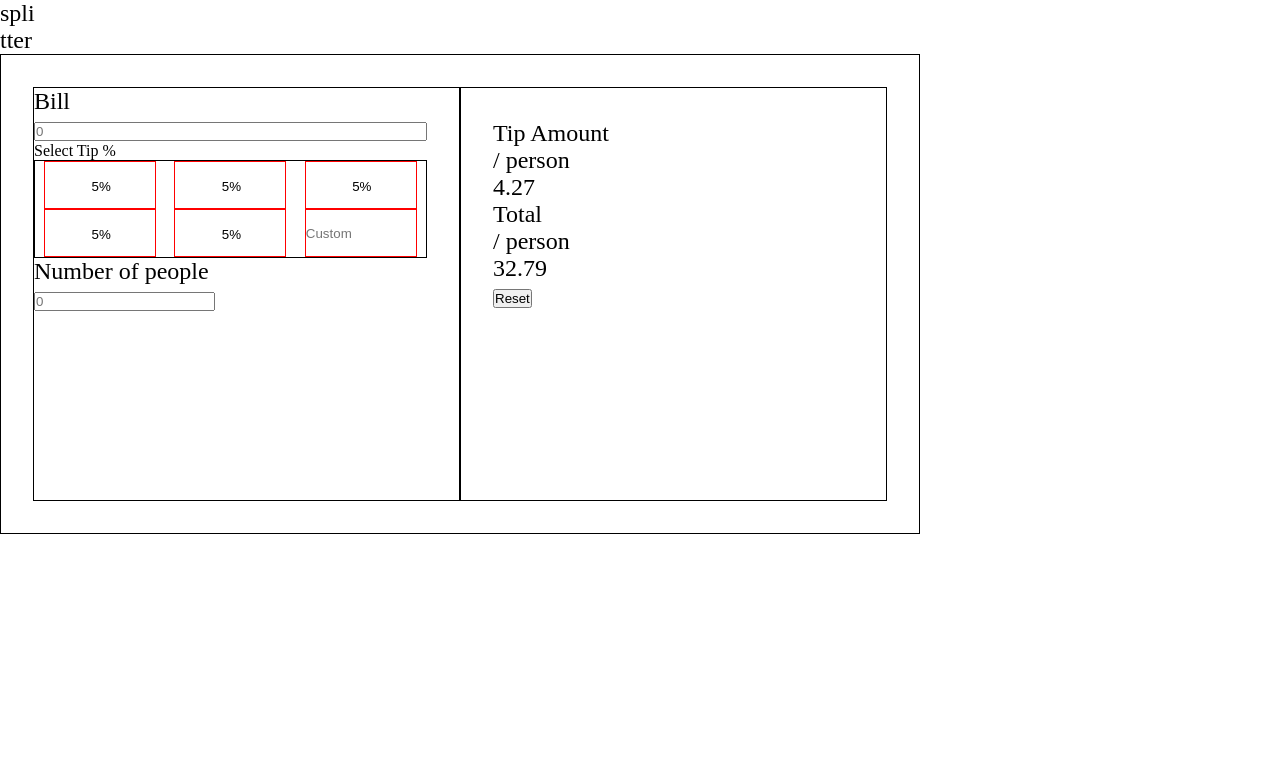
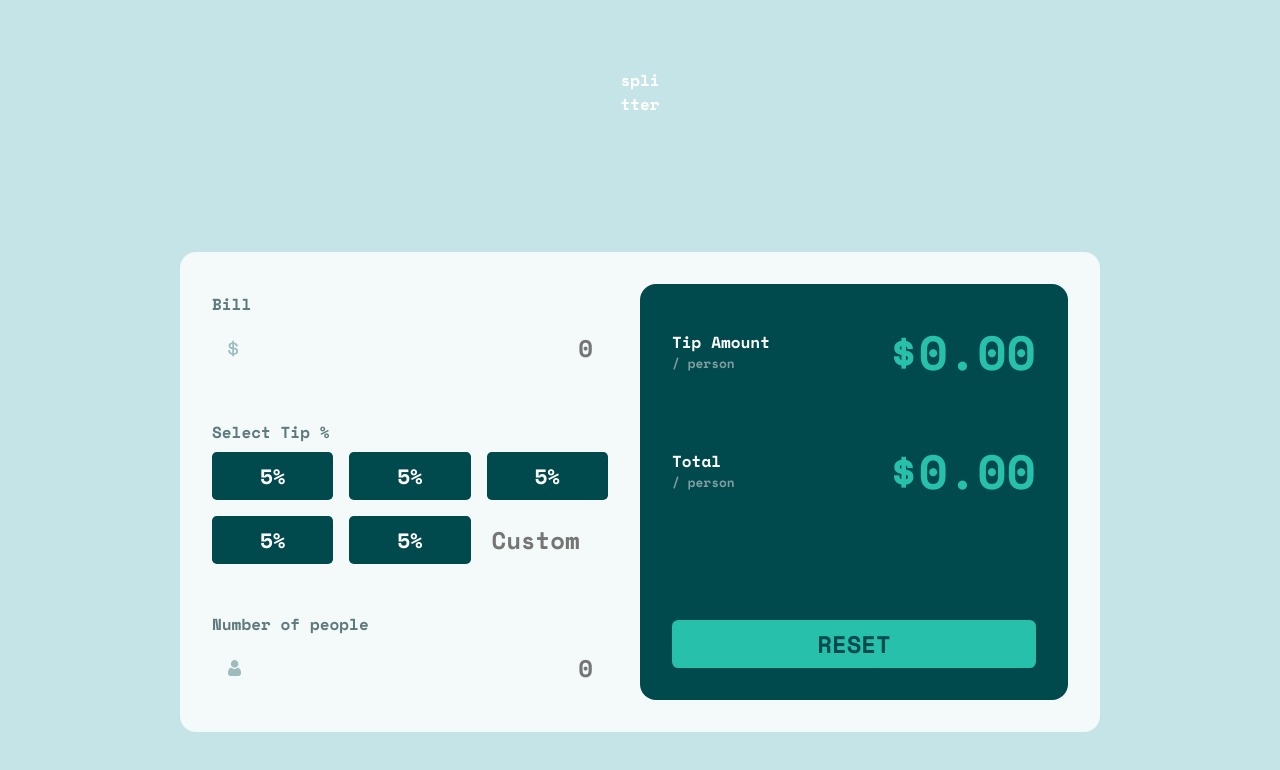
Before and after one commit to r-mayer/tip-calculator-app, a plain HTML site: page index.html in a window 1280 px wide. Drawn offline with nearby package versions, Linux system fonts and the light colour scheme.

Commit message:
added styles for default desktop design

```diff
--- a/index.html
+++ b/index.html
@@ -20,8 +20,13 @@
   <div class="app">
     <div class="container">
       <div class="left-side">
+        <div class="bill">
           <label for="billValue" class="text-label">Bill</label>
+          <!-- <img src="./images/icon-dollar.svg" alt=""> -->
           <input type="number" name="billValue" id="billValue" placeholder="0">
+        </div>
+
+        <div class="tip">
           <p class="selectTip">Select Tip %</p>
           <div class="select-tip-container">
             <div class="tip-btn">
@@ -41,8 +46,12 @@
             </div>
               <input type="text" name="tipCustom" id="tipCustom" placeholder="Custom">
           </div>
+        </div>
+
+        <div class="people">
           <label for="numPeople" class="text-label">Number of people</label>
           <input type="number" name="numPeople" id="numPeople" placeholder="0">
+        </div>
       </div>
       <div class="right-side">
         <div class="display-container">
@@ -51,17 +60,17 @@
               <p class="title">Tip Amount</p>
               <p class="desc">/ person</p>
             </div>
-            <p class="result">4.27</p>
+            <p class="result">$0.00</p>
           </div>
           <div class="display-total-result">
             <div class="text">
               <p class="title">Total</p>
               <p class="desc">/ person</p>
             </div>
-            <p class="result">32.79</p>
+            <p class="result">$0.00</p>
+          </div>
         </div>
         <button class="reset-btn">Reset</button>
-        </div>
       </div>
     </div>
   </div>
--- a/style.css
+++ b/style.css
@@ -1,13 +1,29 @@
 /* reset and general config */
+
+:root {
+    --main-cyan: hsl(172, 67%, 45%);
+    --very-dark-cyan: hsl(183, 100%, 15%);
+    --dark-grayish-cyan: hsl(186, 14%, 43%);
+    --grayish-cyan: hsl(184, 14%, 56%);
+    --light-grayish-cyan: hsl(185, 41%, 84%);
+    --very-light-grayish-cyan: hsl(189, 41%, 97%);
+    --white: hsl(0, 0%, 100%);
+}
 
 * {
     margin: 0;
     padding: 0;
     box-sizing: border-box;
+    font-family: 'Space Mono';
 }
 
 body {
     font-size: 24px;
+    width: 100vw;
+    height: 100vh;
+    display: grid;
+    place-items: center;
+    background-color: var(--light-grayish-cyan);
 }
 
 /* end reset and general config */
@@ -19,24 +35,40 @@ body {
 .container {
     width: 920px;
     height: 480px;
-    border: 1px solid black;
     padding: 2rem;
     display: flex;
+    border-radius: 1rem;
+    background-color: var(--very-light-grayish-cyan);
 }
 
 /* left-side */
 .left-side {
-    border: 1px solid black;
     width: 50%;
-    padding: 0 2rem 0 0;
+    padding: 0.5rem 2rem 0.5rem 0;
+    display: flex;
+    flex-direction: column;
+    justify-content: space-between;
 }
 
-.text-label {
+.text-label, .selectTip {
     display: block;
+    font-size: 1rem;
+    color: var(--dark-grayish-cyan);
+    margin-bottom: 0.5rem;
+}
+
+#billValue, #numPeople {
+    width: 100%;
+    height: 3rem;
+    border-radius: 0.3rem;
+    border: none;
+    background-color: var(--very-light-grayish-cyan);
+    text-align: end;
+    font-size: 1.5rem;
 }
 
 #billValue {
-    width: 100%;
+    background: url(./images/icon-dollar.svg) no-repeat scroll 1rem 1rem;
 }
 
 .selectTip {
@@ -46,41 +78,49 @@ body {
 .select-tip-container {
     display: grid;
     width: 100%;
-    border: 1px solid black ;
     grid-template-columns: 1fr 1fr 1fr;
-    place-items: center;
+    row-gap: 1rem;
+    column-gap: 1rem;
+    justify-content: space-between;
+    align-items: center;
 }
 
 .tip-btn {
-    border: 1px solid red;
-    width: 7rem;
+    width: 100%;
     height: 3rem;
     position: relative;
 }
 
 #tipCustom {
-    border: 1px solid red;
-    width: 7rem;
+    width: 100%;
     height: 3rem;
+    padding: 0.3rem;
+    font-size: 1.5rem;
+    border: none;
+    background-color: var(--very-light-grayish-cyan);
 }
 
 
 input[type="radio"] {
     appearance: none;
-    width: 7rem;
+    width: 100%;
     height: 3rem;
     display: grid;
     place-content: center;
     position: relative;
+    background-color: var(--very-dark-cyan);
+    border-radius: 0.3rem;
+    cursor: pointer;
 }
 
 input[type="radio"]::before {
     content: "";
-    width: 7rem;
+    width: 100%;
     height: 3rem;
     transform: scale(0);
     transition: 120ms transform ease-in-out;
     background-color: red;
+    border-radius: 0.3rem;
     position: absolute;
     left: -0px;
     top: -0px;
@@ -96,6 +136,8 @@ input[type="radio"]::after{
     left: -0px;
     top: -0px;
     z-index: 2;
+    color: var(--white);
+    font-size: 1.3rem;
 }
 
 input[type="radio"]:checked::before {
@@ -104,6 +146,10 @@ input[type="radio"]:checked::before {
 
 
 
+#numPeople {
+    background: url(./images/icon-person.svg) no-repeat scroll 1rem 1rem;
+}
+
 /* end of left-side */
 
 
@@ -111,9 +157,53 @@ input[type="radio"]:checked::before {
 
 /* right-side */
 .right-side {
-    border: 1px solid black;
     width: 50%;
     padding: 2rem;
+    display: flex;
+    flex-direction: column;
+    justify-content: space-between;
+    background-color: var(--very-dark-cyan);
+    border-radius: 1rem;
+}
+
+.display-container {
+    /* border: 1px solid red; */
+}
+
+.display-tip-result, .display-total-result {
+    display: flex;
+    justify-content: space-between;
+    align-items: center;
+}
+
+.display-tip-result {
+    margin-bottom: 3rem;
+}
+
+.title {
+    font-size: 1rem;
+    color: var(--white);
+}
+
+.desc {
+    font-size: 0.8rem;
+    color: var(--grayish-cyan);
+}
+
+.result {
+    font-size: 3rem;
+    color: var(--main-cyan);
+}
+
+.reset-btn {
+    width: 100%;
+    height: 3rem;
+    border: none;
+    background-color: var(--main-cyan);
+    text-transform: uppercase;
+    font-size: 1.5rem;
+    color: var(--very-dark-cyan);
+    border-radius: 0.4rem;
 }
 
 /* end right-side */
```
Lines whose indentation alone changed are shown as unchanged.
